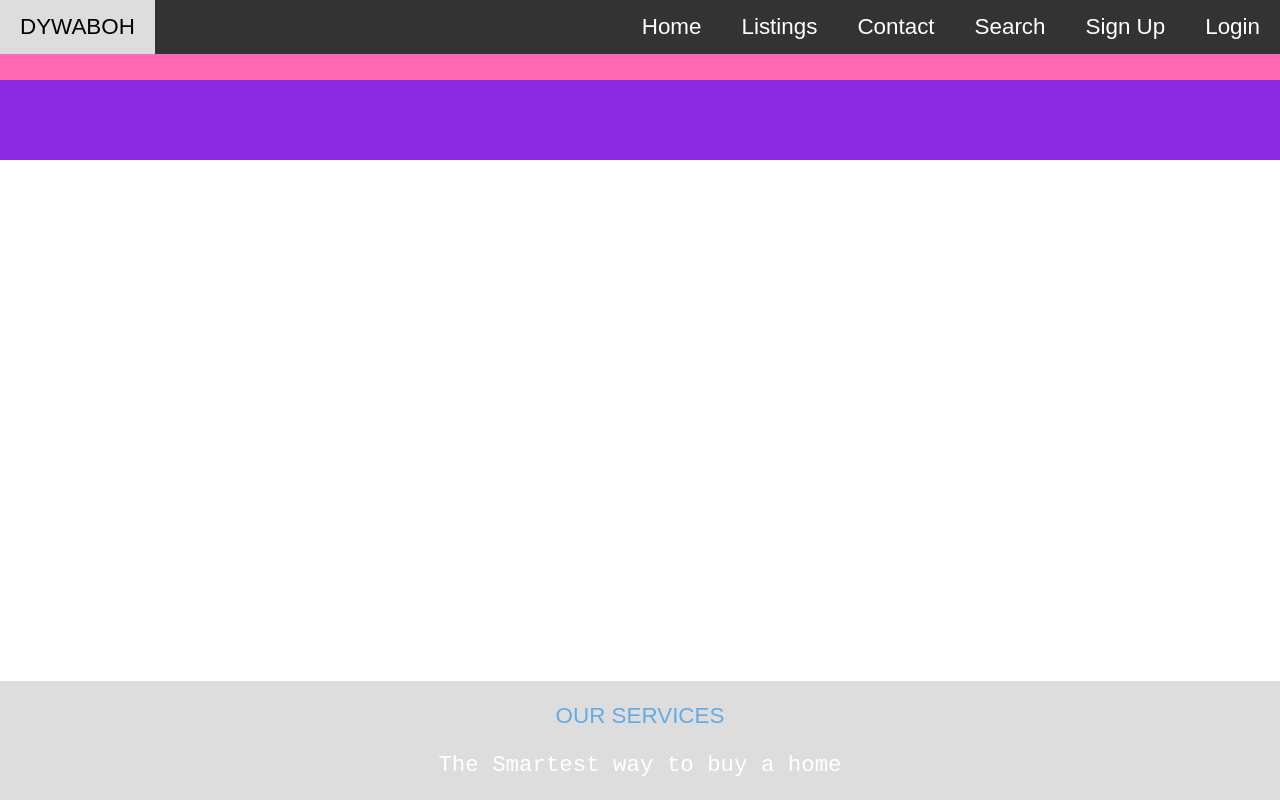
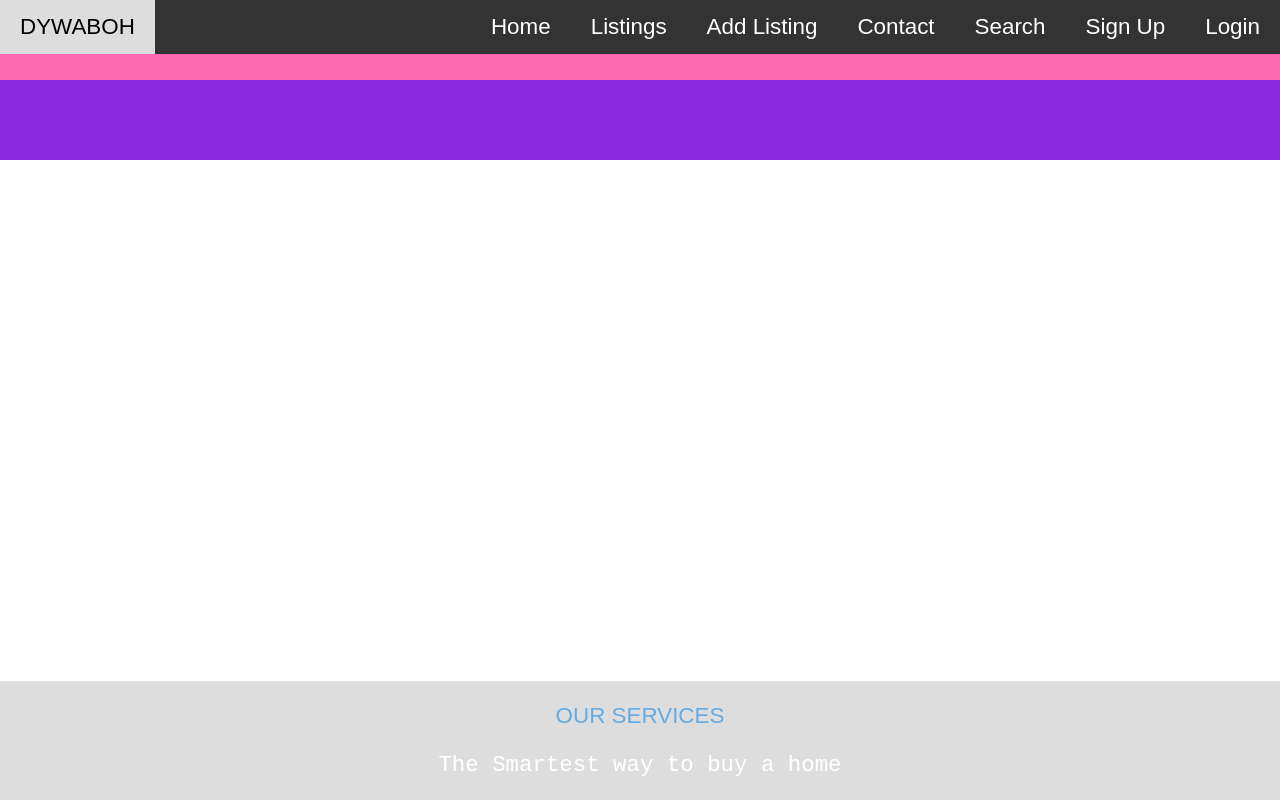
Before and after one commit to Jan-23-Liftoff-KC/ddesmi-launch-codes, an Angular app in the folder src/main/ui/: page / in a window 1280 px wide. Built offline with nearby package versions, Linux system fonts and the light colour scheme.

Commit message:
Added nav

```diff
--- a/src/main/ui/src/app/navbar/navbar.component.html
+++ b/src/main/ui/src/app/navbar/navbar.component.html
@@ -3,6 +3,7 @@
     <div class="navbar-right" routerLinkActive="active">
       <a routerLinkActive="active" routerLink="/home">Home</a>
       <a routerLinkActive="active" routerLink="/listings">Listings</a>
+      <a routerLinkActive="active" routerLink="/listings/add">Add Listing</a>
       <a routerLinkActive="active" routerLink="/contact">Contact</a>
       <a routerLinkActive="active" routerLink="/search">Search</a>
       <a routerLinkActive="active" routerLink="/signup">Sign Up</a>
```
